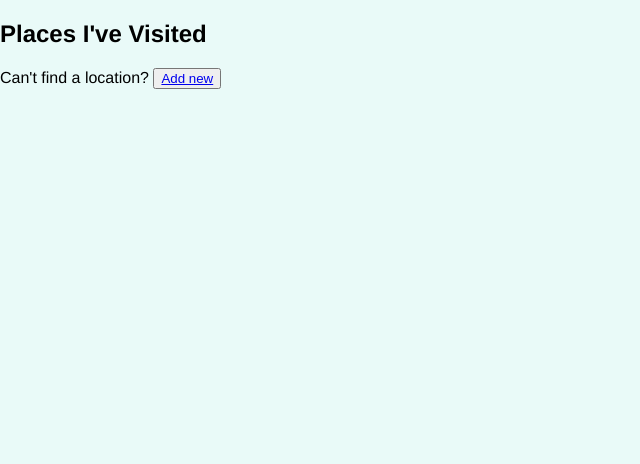
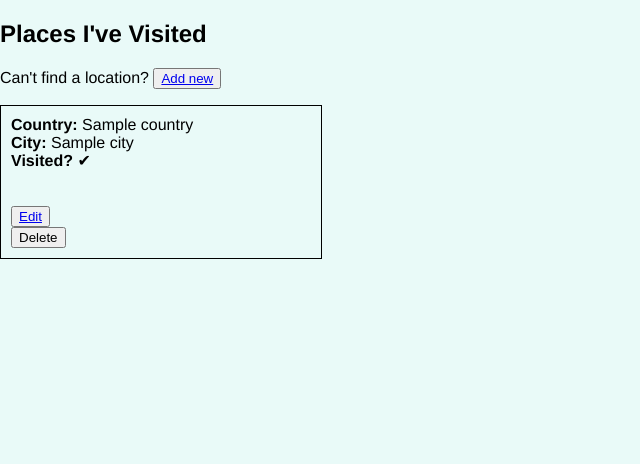
Before and after one commit to jlparson/CodeClan-Week5-Project, a Flask app: page /visited in a window 1280 px wide. Shown: the part 104-568 px from the top of the page, without its empty margins (0-640 px from the left). Run offline with Flask 2, Linux system fonts and the light colour scheme; a database or web service that is not in the repository returns one stand-in record (values such as "Sample title"); some libraries are stand-ins or nearby versions.

Commit message:
final commit

```diff
--- a/controllers/cities_controller.py
+++ b/controllers/cities_controller.py
@@ -11,7 +11,7 @@ cities_blueprint = Blueprint("cities", __name__)
 @cities_blueprint.route("/cities")
 def cities():
     cities = city_repository.select_all()
-    return render_template("cities/index.html", all_cities = cities)
+    return render_template("cities/bucketlist.html", all_cities = cities)
 
 # CITIES VISITED
 @cities_blueprint.route("/visited")
@@ -38,20 +38,21 @@ def new_city():
 # POST '/cities'
 @cities_blueprint.route("/cities", methods=['POST'])
 def create_city():
+    print(request.form)
     name = request.form['name']
     country_id = request.form['country_id']
-    visited = request.form['visited']
+    # visited = request.form['visited']
     country = country_repository.select(country_id)
-    city = City(name, country, visited)
+    city = City(name, country)
     city_repository.save(city)
-    return redirect('/cities')
+    return redirect('/visited')
 
 # EDIT
 @cities_blueprint.route("/cities/<id>/edit", methods=['GET'])
 def edit_city(id):
     city = city_repository.select(id)
     countries = country_repository.select_all()
-    return render_template('/cities/edit.html', city=city, all_countries = countries)
+    return render_template('/cities/edit.html', city=city, countries = countries)
 
 # UPDATE
 # @cities_blueprint.route("/cities/<id>", methods=['POST'])
@@ -67,16 +68,19 @@ def edit_city(id):
 # UPDATE
 @cities_blueprint.route("/cities/<id>", methods=['POST'])
 def update_city(id):
+    print(request.form)
     name = request.form['name']
     country_id = request.form['country_id']
     visited = request.form['visited']
     country = country_repository.select(country_id)
     city = City(name, country, visited, id)
     city_repository.update(city)
-    return redirect('/cities')
+    if visited == False:
+        return redirect('/cities')
+    return redirect('/visited')
 
 # DELETE
 @cities_blueprint.route("/cities/<id>/delete", methods=['POST'])
 def delete_city(id):
     city_repository.delete(id)
-    return redirect('/cities')
+    return redirect('/bucketlist')
--- a/controllers/sights_controller.py
+++ b/controllers/sights_controller.py
@@ -41,9 +41,9 @@ def new_sight():
 def create_sight():
     name = request.form['name']
     city_id = request.form['city_id']
-    visited = request.form['visited']
+    # visited = request.form['visited']
     city = city_repository.select(city_id)
-    sight = Sight(name, city, visited)
+    sight = Sight(name, city)
     sight_repository.save(sight)
     return redirect('/sights')
 
@@ -52,7 +52,7 @@ def create_sight():
 def edit_sight(id):
     sights = sight_repository.select(id)
     cities = city_repository.select_all()
-    return render_template('/sights/edit.html', cities=cities, sights=sights)
+    return render_template('/sights/edit.html', sights=sights, cities=cities)
 
 # UPDATE
 @sights_blueprint.route("/sights/<id>", methods=['POST'])
--- a/db/travel_advisor.sql
+++ b/db/travel_advisor.sql
@@ -5,7 +5,8 @@ DROP TABLE countries;
 
 CREATE TABLE countries (
     id SERIAL PRIMARY KEY,
-    name VARCHAR(255)
+    name VARCHAR(255),
+    visited BOOLEAN
 );
 
 CREATE TABLE cities (
--- a/models/country.py
+++ b/models/country.py
@@ -1,5 +1,6 @@
 class Country:
 
-    def __init__(self, name, id=None):
+    def __init__(self, name, visited=False, id=None):
         self.name = name
+        self.visited = visited
         self.id = id
--- a/repositories/country_repository.py
+++ b/repositories/country_repository.py
@@ -3,10 +3,13 @@ from db.run_sql import run_sql
 from models.country import Country
 from models.city import City
 
+import repositories.city_repository as city_repository
+import repositories.country_repository as country_repository
+
 
 def save(country):
-    sql = "INSERT INTO countries (name) VALUES (%s) RETURNING id"
-    values = [country.name]
+    sql = "INSERT INTO countries (name, visited) VALUES (%s, %s) RETURNING *"
+    values = [country.name, country.visited]
     results = run_sql(sql, values)
     id = results[0]['id']
     country.id = id
@@ -20,7 +23,7 @@ def select_all():
     results = run_sql(sql)
 
     for row in results:
-        country = Country(row['name'], row['id'])
+        country = Country(row['name'], row['visited'], row['id'])
         countries.append(country)
     return countries
 
@@ -32,7 +35,7 @@ def select(id):
     result = run_sql(sql, values)[0]
 
     if result is not None:
-        country = Country(result['name'], result['id'])
+        country = Country(result['name'], result['visited'], result['id'])
     return country
 
 
@@ -48,6 +51,17 @@ def delete(id):
 
 
 def update(country):
-    sql = "UPDATE countries SET (name) = (%s) WHERE id = %s"
-    values = [country.name, country.id]
+    sql = "UPDATE countries SET (name, visited) = (%s, %s) WHERE id = %s"
+    values = [country.name, country.visited, country.id]
     run_sql(sql, values)
+
+
+def cities(country):
+    cities = []
+    sql = "SELECT * FROM cities WHERE country_id = %s"
+    results = run_sql(sql, values)
+
+    for row in results:
+        city = City(row['city_name'], row['visited'], row['country_id'], row ['id'])
+        cities.append(city)
+    return cities
--- a/templates/cities/bucketlist.html
+++ b/templates/cities/bucketlist.html
@@ -6,7 +6,8 @@
         Can't find a location? <button class="button"><a href="/cities/new">Add new</a></button>
     </p>
 
-    {% for city in cities if city.visited == False %}
+    {% for city in cities %}
+    {% if city.visited == False %}
 
         <div class="bucket-list">
             <div class="content">
@@ -27,6 +28,7 @@
             </form>
         </div>
     </div>
+    {% endif %}
     {% endfor %}
 
 </div>
--- a/templates/cities/visited.html
+++ b/templates/cities/visited.html
@@ -6,7 +6,8 @@
         Can't find a location? <button class="button"><a href="/cities/new">Add new</a></button>
     </p>
 
-    {% for city in cities if city.visited == True %}
+    {% for city in cities %}
+    {% if city.visited %}
 
         <div class="visited-list">
             <div class="content">
@@ -27,6 +28,7 @@
             </form>
         </div>
     </div>
+    {% endif %}
     {% endfor %}
 
 </div>
```
Also changed, not shown: console.py (+8 -0 lines), controllers/countries_controller.py (added, +61 -0 lines), templates/cities/edit.html (+10 -1 lines), templates/cities/new.html (+9 -3 lines), templates/sights/edit.html (+7 -6 lines), templates/sights/new.html (+9 -4 lines), templates/countries/edit.html (added), templates/countries/index.html (added), templates/countries/new.html (added).
